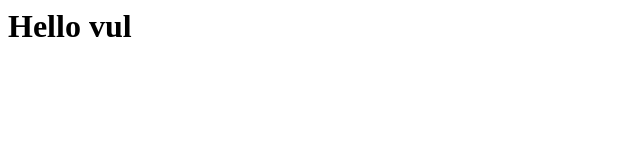
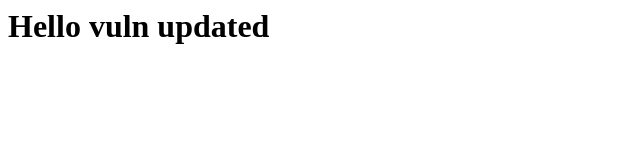
Before and after one commit to 0k10sogn/vuln, a plain HTML site: page index.html in a window 1280 px wide. Shown: the whole page, without its empty margins (0-640 px from the left). Drawn offline with Linux system fonts and the light colour scheme.

Commit message:
Update index.html

```diff
--- a/index.html
+++ b/index.html
@@ -1,6 +1,6 @@
 <html>
 <head><title>Vunl</title></head>
 <body>
-<h1>Hello vul</h1>
+<h1>Hello vuln updated</h1>
 </body>
 </html>
```
